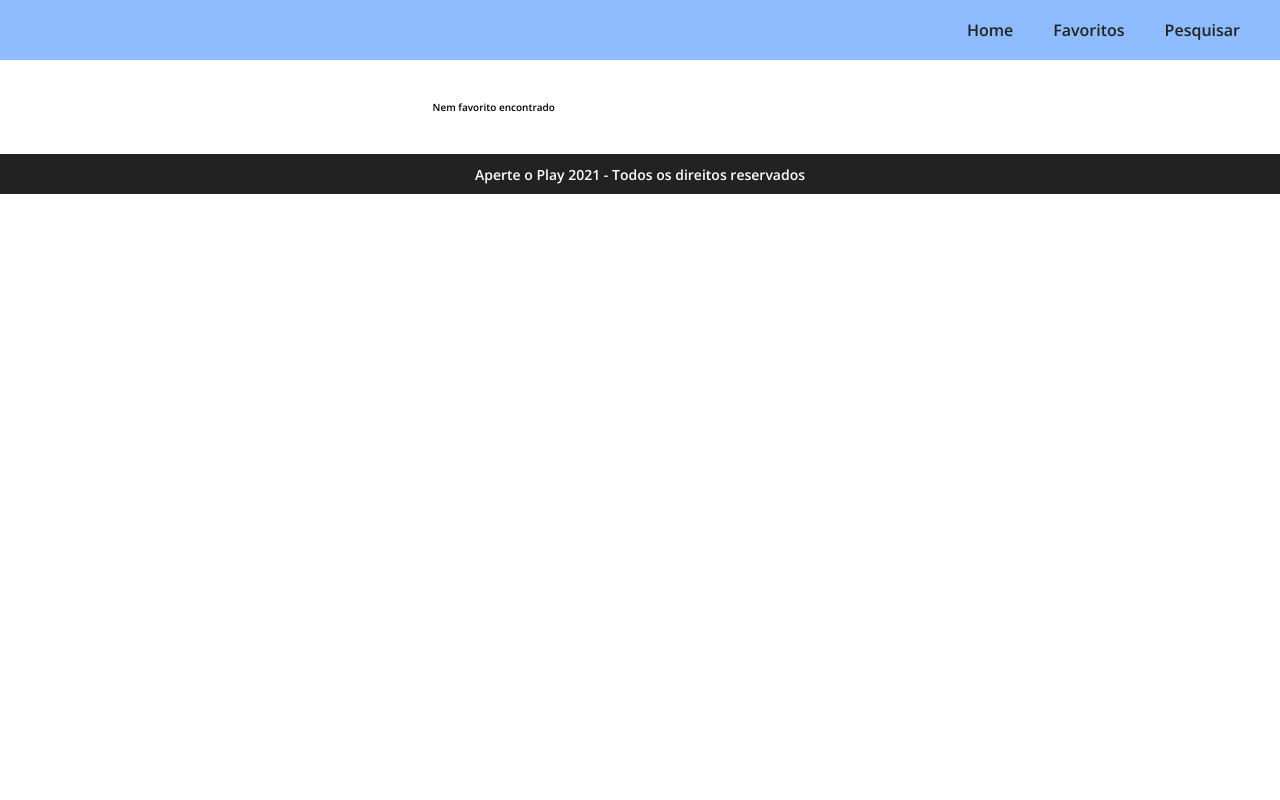
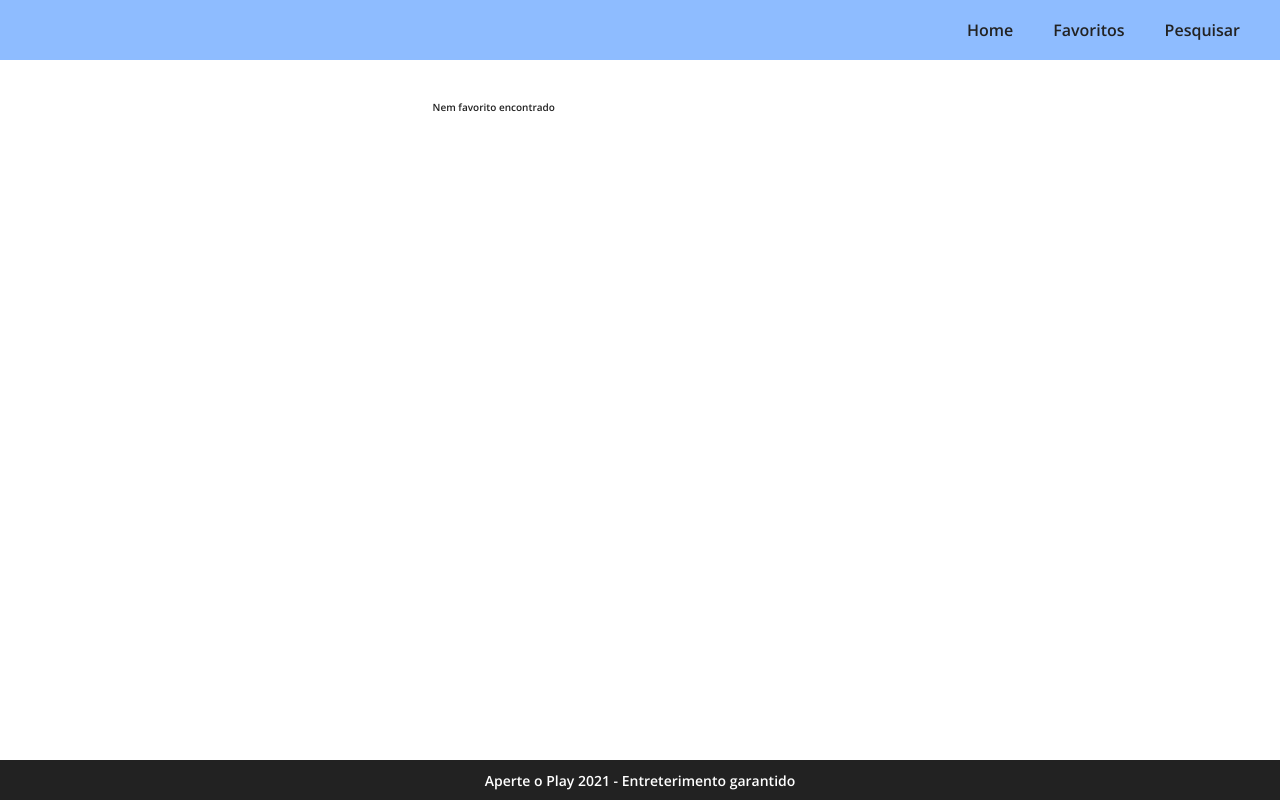
Before and after one commit to ReneSena/app-youtube-flix, a React (Create React App) app: page /favorites in a window 1280 px wide. Built offline with nearby package versions, Linux system fonts and the light colour scheme.

Commit message:
refactor(template generic): refactory of styles in pages specifics

```diff
--- a/src/components/Footer/index.js
+++ b/src/components/Footer/index.js
@@ -6,8 +6,10 @@ function Footer() {
 
 	return (
 		<Container>
-			Aperte o Play {currentYear.getFullYear()} - Todos os direitos
-			reservados
+			<p>
+				Aperte o Play {currentYear.getFullYear()} - Entreterimento
+				garantido
+			</p>
 		</Container>
 	);
 }
--- a/src/components/Footer/styles.js
+++ b/src/components/Footer/styles.js
@@ -4,8 +4,11 @@ export const Container = styled.footer`
 	display: flex;
 	align-items: center;
 	justify-content: center;
+	text-align: center;
 	font-size: 0.875rem;
 	color: ${({ theme }) => theme.colors.white};
 	background-color: ${({ theme }) => theme.colors.black};
+	width: 100%;
 	height: 40px;
+	padding: 16px 20px;
 `;
--- a/src/pages/search/index.js
+++ b/src/pages/search/index.js
@@ -14,6 +14,7 @@ export function SearchPage() {
 	const keyboard = React.useRef();
 	const [layout, setLayout] = React.useState('default');
 	const [input, setInput] = React.useState('');
+	const [keyBoardStatus, setkeyBoardStatus] = React.useState(false);
 
 	const onChange = field => {
 		setInput(field);
@@ -48,11 +49,14 @@ export function SearchPage() {
 			<Form onSubmit={handleSubmitFormSearch}>
 				<Form.Input
 					value={input}
-					placeholder="Faça sua pesquisa..."
+					placeholder="Digíte sua pesquisa..."
 					onChange={onChangeInput}
+					onFocus={() => setkeyBoardStatus(true)}
 					tabIndex="0"
 				/>
 
+				{keyBoardStatus && (
+					<>
 						<Keyboard
 							// eslint-disable-next-line no-return-assign
 							keyboardRef={r => (keyboard.current = r)}
@@ -61,6 +65,8 @@ export function SearchPage() {
 							onChange={onChange}
 							onKeyPress={onKeyPress}
 						/>
+					</>
+				)}
 			</Form>
 
 			<CardList>
--- a/src/pages/search/styles.js
+++ b/src/pages/search/styles.js
@@ -6,19 +6,30 @@ export const Form = styled.form`
 	align-items: center;
 	justify-content: center;
 	flex-direction: column;
+	margin-bottom: 40px;
 
 	& .simple-keyboard {
 		max-width: 850px;
 		font-size: 1.2rem;
+
+		@media (max-width: 768px) {
+			display: none;
+		}
 	}
 `;
 
 Form.Input = styled.input`
-	width: 850px;
-	height: 60px;
+	width: 100%;
+	max-width: 850px;
+	height: 50px;
 	border: 0;
-	border-bottom: 2px solid #222;
+	border-bottom: 2px solid ${({ theme }) => theme.colors.black};
 	padding: 20px;
-	font-size: 20px;
-	box-sizing: border-box;
+	font-size: 1.25rem;
+	transition: all 0.3s ease-in-out;
+
+	&:hover,
+	&:focus {
+		background-color: ${({ theme }) => theme.colors.purpleLight};
+	}
 `;
--- a/src/template/index.js
+++ b/src/template/index.js
@@ -1,15 +1,15 @@
 import React from 'react';
 import Header from '../components/Header';
 import Footer from '../components/Footer';
-import { Main } from './styles';
+import { Container, Main } from './styles';
 
 function template({ children }) {
 	return (
-		<>
+		<Container>
 			<Header />
 			<Main>{children}</Main>
 			<Footer />
-		</>
+		</Container>
 	);
 }
 
--- a/src/template/styles.js
+++ b/src/template/styles.js
@@ -1,7 +1,17 @@
 import styled from 'styled-components';
+
+export const Container = styled.div`
+	display: flex;
+	align-items: flex-start;
+	justify-content: space-between;
+	flex-direction: column;
+	height: 100vh;
+	flex: 1;
+`;
 
 export const Main = styled.main`
 	margin: 100px 20px 40px 20px;
+	width: calc(100% - 40px);
 
 	display: flex;
 	align-items: center;
--- a/src/theme/globalStyles.js
+++ b/src/theme/globalStyles.js
@@ -12,5 +12,6 @@ export const GlobalStyles = createGlobalStyle`
 		font-family: 'Open Sans', sans-serif;
 		font-size: 62.5%;
 		width: 100%;
+		color: ${({ theme }) => theme.colors.black};
 	}
 `;
```
Lines whose indentation alone changed are shown as unchanged.
